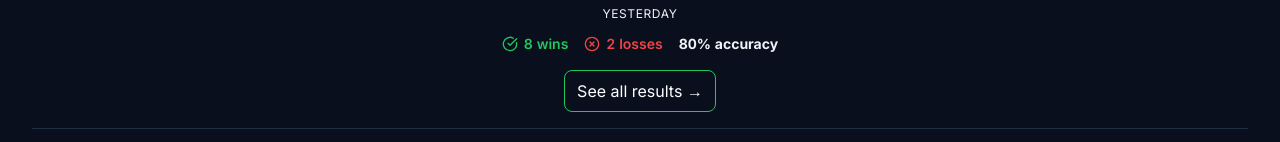
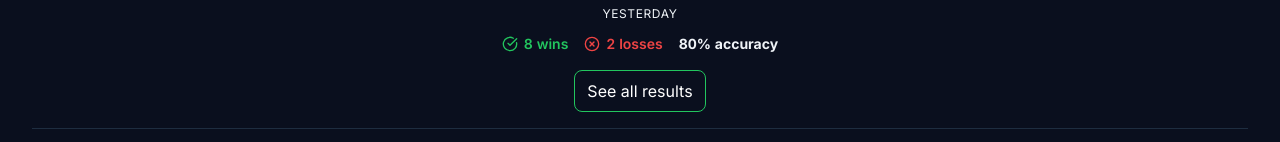
Before and after one commit to sammiensubuga/winform, a Next.js app: page / in a window 1280 px wide. Shown: the part 810-952 px from the top of the page. Built offline with nearby package versions, Linux system fonts and the light colour scheme; no server answers.

Commit message:
Update page.tsx

```diff
--- a/src/app/page.tsx
+++ b/src/app/page.tsx
@@ -57,7 +57,7 @@ export default function HomePage() {
           backgroundColor: 'transparent'
         }}
       >
-        See all results →
+        See all results
       </Link>
     </div>
   </div>
```
